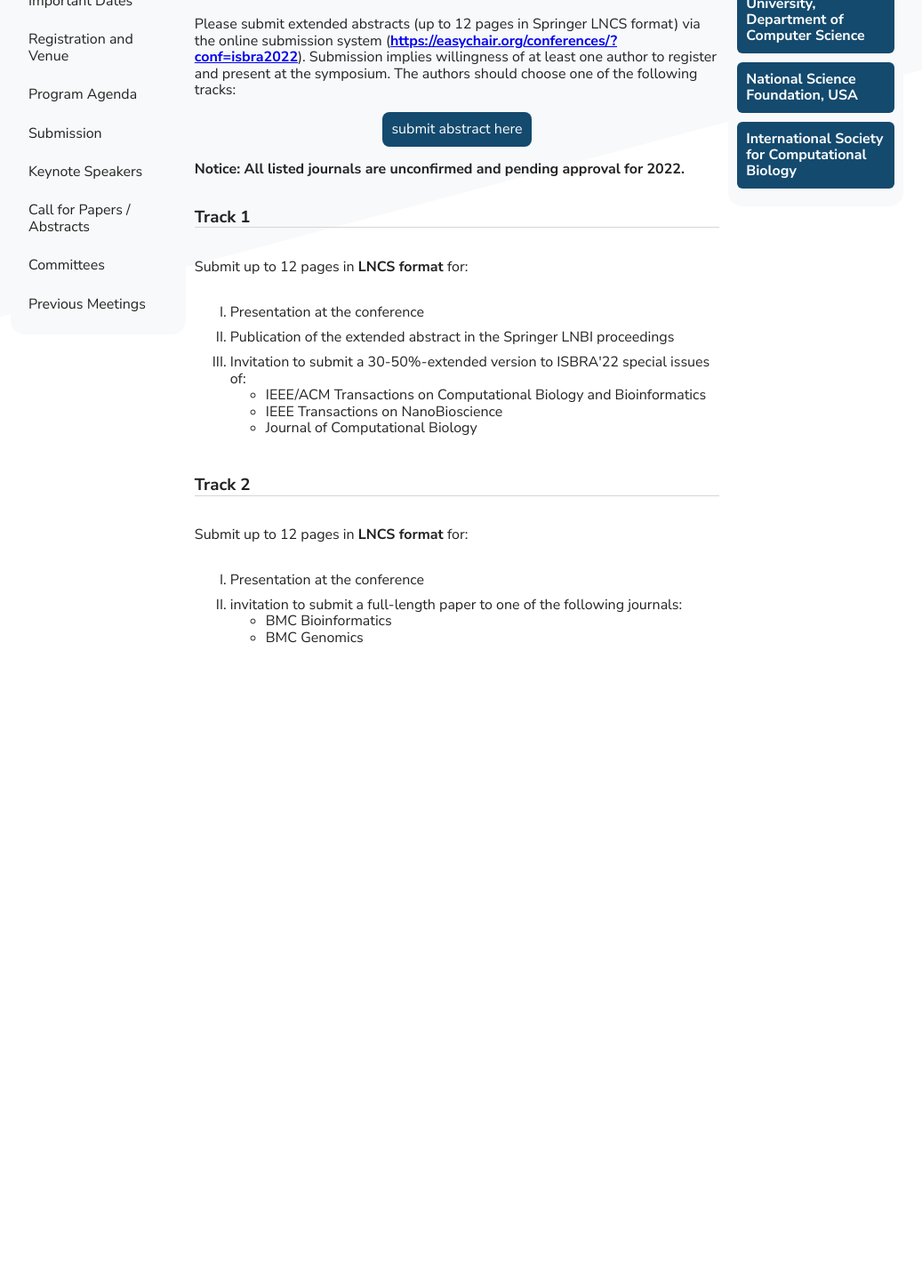
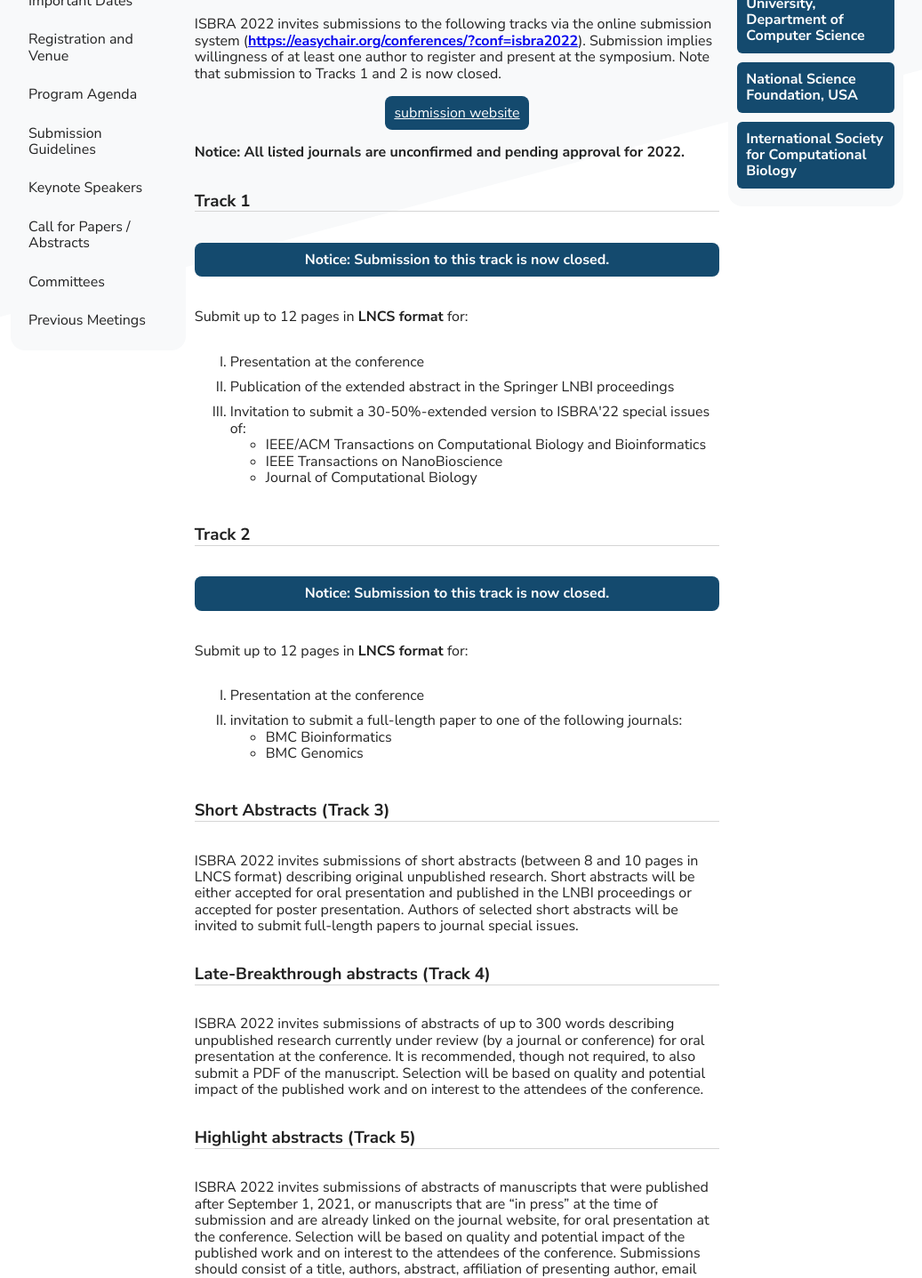
Before and after one commit to Mangul-Lab-USC/_ISBRA22, a Next.js app: page /submission in a window 1280 px wide. Shown: the part 480-1917 px from the top of the page at 89% size, without its empty margins (126-1163 px from the left). Before the commit the page ends 1252 px from the top, so only its background shows below. Built offline with nearby package versions, Linux system fonts and the light colour scheme.

Commit message:
add new submission guidelines

```diff
--- a/components/Layout/Layout.js
+++ b/components/Layout/Layout.js
@@ -20,7 +20,7 @@ const menu = [
     href: "/agenda",
   },
   {
-    name: "Submission",
+    name: "Submission Guidelines",
     href: "/submission",
   },
   {
--- a/pages/submission.js
+++ b/pages/submission.js
@@ -10,8 +10,8 @@ function Submission() {
       />
       <h1>Submission guidelines and publication information</h1>
       <p>
-        Please submit extended abstracts (up to 12 pages in Springer LNCS
-        format) via the online submission system (
+        ISBRA 2022 invites submissions to the following tracks via the online
+        submission system (
         <b>
           <a
             rel="noreferrer"
@@ -22,8 +22,8 @@ function Submission() {
           </a>
         </b>
         ). Submission implies willingness of at least one author to register and
-        present at the symposium. The authors should choose one of the following
-        tracks:
+        present at the symposium. Note that submission to Tracks 1 and 2 is now
+        closed.
       </p>
       <a
         className={styles.button}
@@ -31,7 +31,7 @@ function Submission() {
         target="_blank"
         href="https://easychair.org/conferences/?conf=isbra2022"
       >
-        submit abstract here
+        submission website
       </a>
       <p>
         <b>
@@ -40,6 +40,9 @@ function Submission() {
         </b>
       </p>
       <h3>Track 1</h3>
+      <p className={styles.notice}>
+        Notice: Submission to this track is now closed.
+      </p>
       <p>
         Submit up to 12 pages in <b>LNCS format</b> for:
       </p>
@@ -61,20 +64,60 @@ function Submission() {
         </li>
       </ul>
       <h3>Track 2</h3>
+      <p className={styles.notice}>
+        Notice: Submission to this track is now closed.
+      </p>
       <p>
         Submit up to 12 pages in <b>LNCS format</b> for:
       </p>
       <ul className={styles.list}>
         <li>Presentation at the conference</li>
         <li>
-          invitation to submit a full-length paper to one of the following journals:
+          invitation to submit a full-length paper to one of the following
+          journals:
           <ul>
             <li>BMC Bioinformatics</li>
             <li>BMC Genomics</li>
-            {/* <li>BMC Medical Genomics</li> */}
           </ul>
         </li>
       </ul>
+      <h3>Short Abstracts (Track 3)</h3>
+      <p>
+        ISBRA 2022 invites submissions of short abstracts (between 8 and 10
+        pages in LNCS format) describing original unpublished research. Short
+        abstracts will be either accepted for oral presentation and published in
+        the LNBI proceedings or accepted for poster presentation. Authors of
+        selected short abstracts will be invited to submit full-length papers to
+        journal special issues.
+      </p>
+      <h3>Late-Breakthrough abstracts (Track 4)</h3>
+      <p>
+        ISBRA 2022 invites submissions of abstracts of up to 300 words
+        describing unpublished research currently under review (by a journal or
+        conference) for oral presentation at the conference. It is recommended,
+        though not required, to also submit a PDF of the manuscript. Selection
+        will be based on quality and potential impact of the published work and
+        on interest to the attendees of the conference.
+      </p>
+      <h3>Highlight abstracts (Track 5)</h3>
+      <p>
+        ISBRA 2022 invites submissions of abstracts of manuscripts that were
+        published after September 1, 2021, or manuscripts that are “in press” at
+        the time of submission and are already linked on the journal website,
+        for oral presentation at the conference. Selection will be based on
+        quality and potential impact of the published work and on interest to
+        the attendees of the conference. Submissions should consist of a title,
+        authors, abstract, affiliation of presenting author, email address, and
+        a link to the published paper. The abstract should be up to 300 words.
+      </p>
+      <h3>Posters (Track 6)</h3>
+      <p>
+        ISBRA 2022 invites submissions of poster abstracts of up to 300 words
+        describing new or recently published research for the poster session.
+        The submission of a PDF file is not required. Selection will be based on
+        the quality of the work and on potential interest of the work to
+        attendees of the conference.
+      </p>
     </>
   );
 }
--- a/styles/general.module.css
+++ b/styles/general.module.css
@@ -54,7 +54,7 @@
   transition-duration: 0.25s;
   padding: 10px;
   align-self: center;
-  text-decoration: none;
+  text-decoration: underline;
 }
 
 .button:hover {
```
